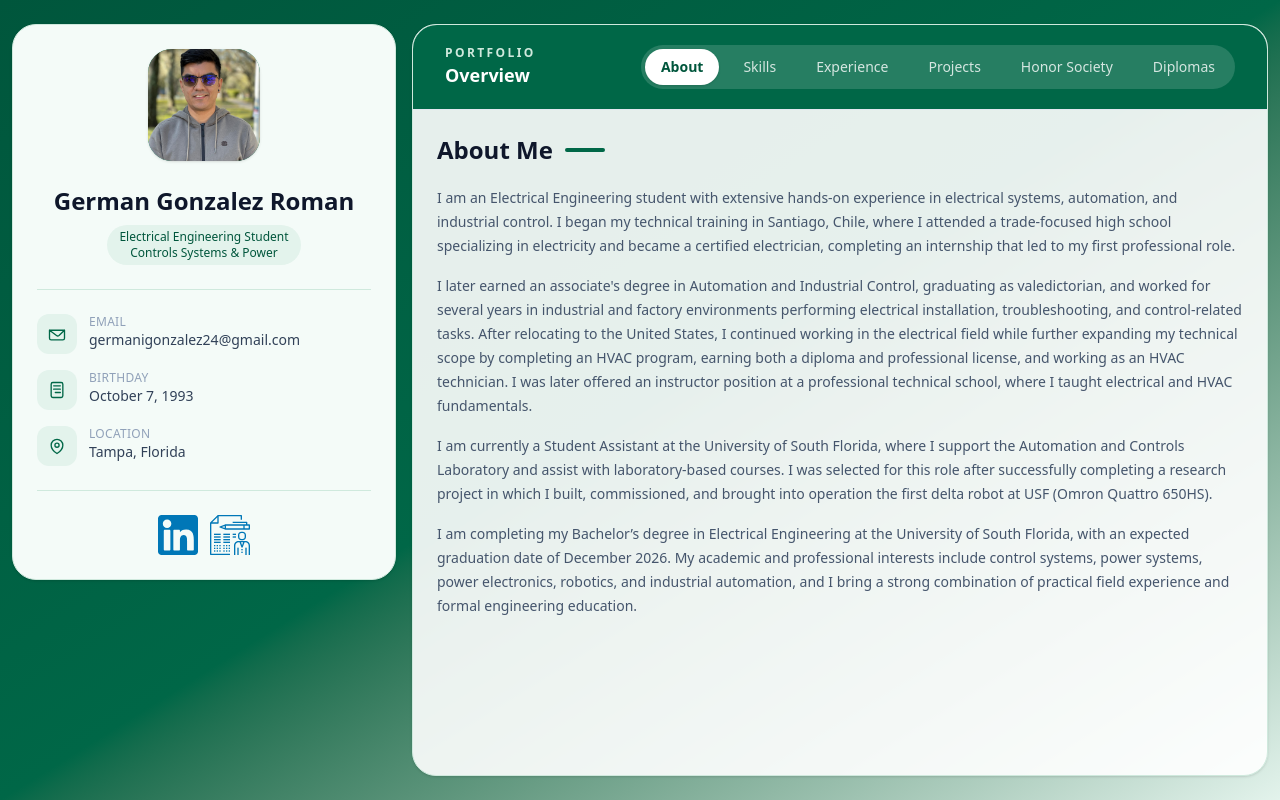
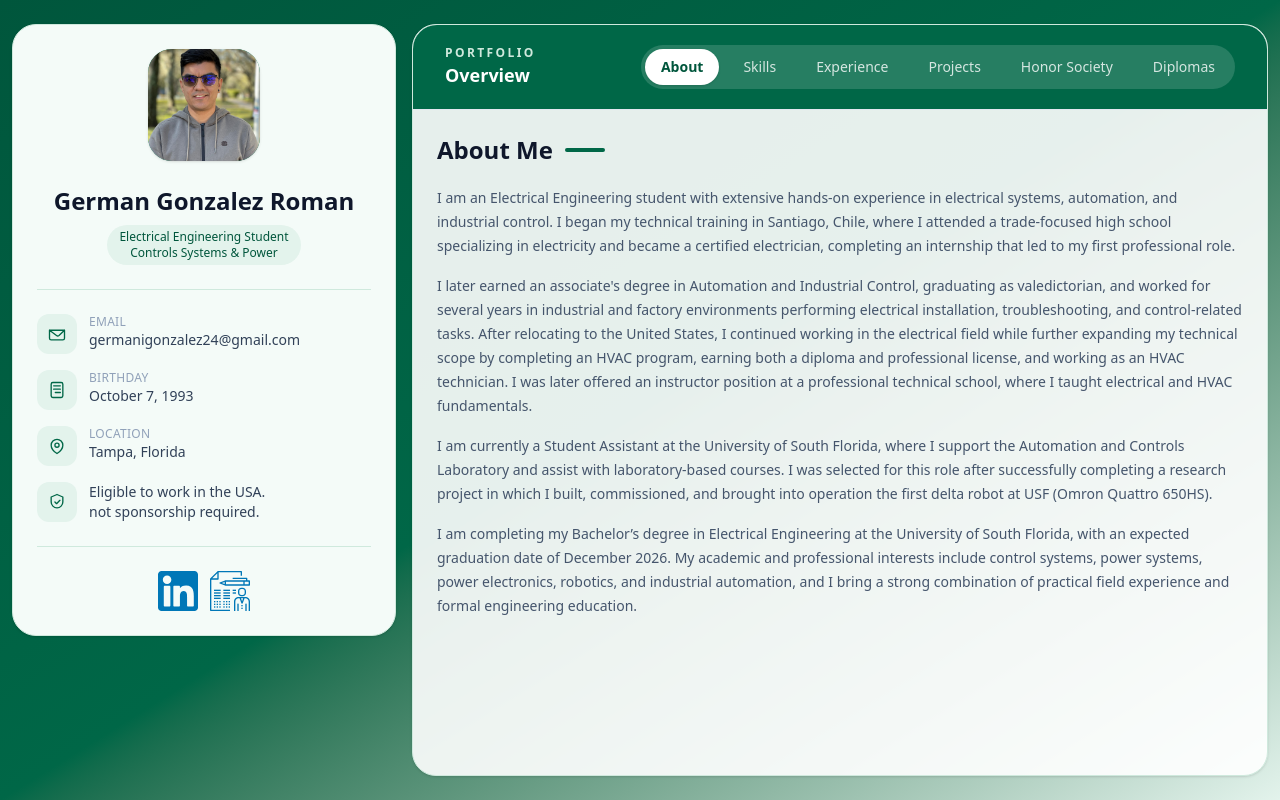
Before and after one commit to sebastianroman16/WebPortfolioGerman2.0, an Angular app: page / in a window 1280 px wide. Built offline with nearby package versions, Linux system fonts and the light colour scheme.

Commit message:
feat: se actualiza card

```diff
--- a/src/app/components/sections/profile-card/profile-card.html
+++ b/src/app/components/sections/profile-card/profile-card.html
@@ -93,6 +93,30 @@
         <p class="text-slate-700">Tampa, Florida</p>
       </div>
     </li>
+    <li class="flex items-start gap-3">
+      <span
+        class="inline-flex h-10 w-10 items-center justify-center rounded-xl bg-[var(--brand-100)] text-[var(--brand-600)]"
+      >
+        <svg
+          xmlns="http://www.w3.org/2000/svg"
+          viewBox="0 0 24 24"
+          fill="none"
+          stroke="currentColor"
+          stroke-width="1.6"
+          class="h-5 w-5"
+        >
+          <path
+            stroke-linecap="round"
+            stroke-linejoin="round"
+            d="M12 3 5 6v6a7 7 0 0 0 7 7 7 7 0 0 0 7-7V6l-7-3Z"
+          />
+          <path stroke-linecap="round" stroke-linejoin="round" d="m9.5 12 2 2 4-4" />
+        </svg>
+      </span>
+      <div>
+        <p class="text-slate-700">Eligible to work in the USA. <br> not sponsorship required.</p>
+      </div>
+    </li>
   </ul>
 
   <div class="my-6 h-px w-full bg-[var(--brand-200)]"></div>
--- a/src/app/components/sections/projects/projects.component.ts
+++ b/src/app/components/sections/projects/projects.component.ts
@@ -99,8 +99,8 @@ export class ProjectsComponent {
       summary: '',
       details:
         'This project involved the development of a fully automated continuous pick-and-place routine for an Epson T3-401s SCARA robot using the Epson RC+ 7.5 programming environment. The system was designed to perform repeated part transfers between multiple pick and placement locations with consistent timing, safe motion paths, and reliable gripper operation. All critical positions—including pick points, place points, and elevated high-approach positions—were manually taught and verified to ensure proper alignment, vertical clearance, and collision-free motion. The program was structured as a continuous loop, using controlled approach, pick, transfer, and retract motions to maintain smooth and predictable operation. Gripper control was integrated into the motion sequence through digital outputs, with dwell times included at each pick and place to ensure secure gripping and reliable release. The routine was first validated in RC+ simulation mode, where real-time motion and clearance were verified, and then successfully deployed to the physical robot. The system demonstrated stable, repeatable performance over extended operating cycles.',
-      stack: [''],
-      year: '2025',
+      stack: ['Robotics', 'Epson RC+', 'SCARA'],
+      year: '2026',
       youtubeUrl: 'https://youtu.be/qjecIE8D5fU',
     },
   ];
```
